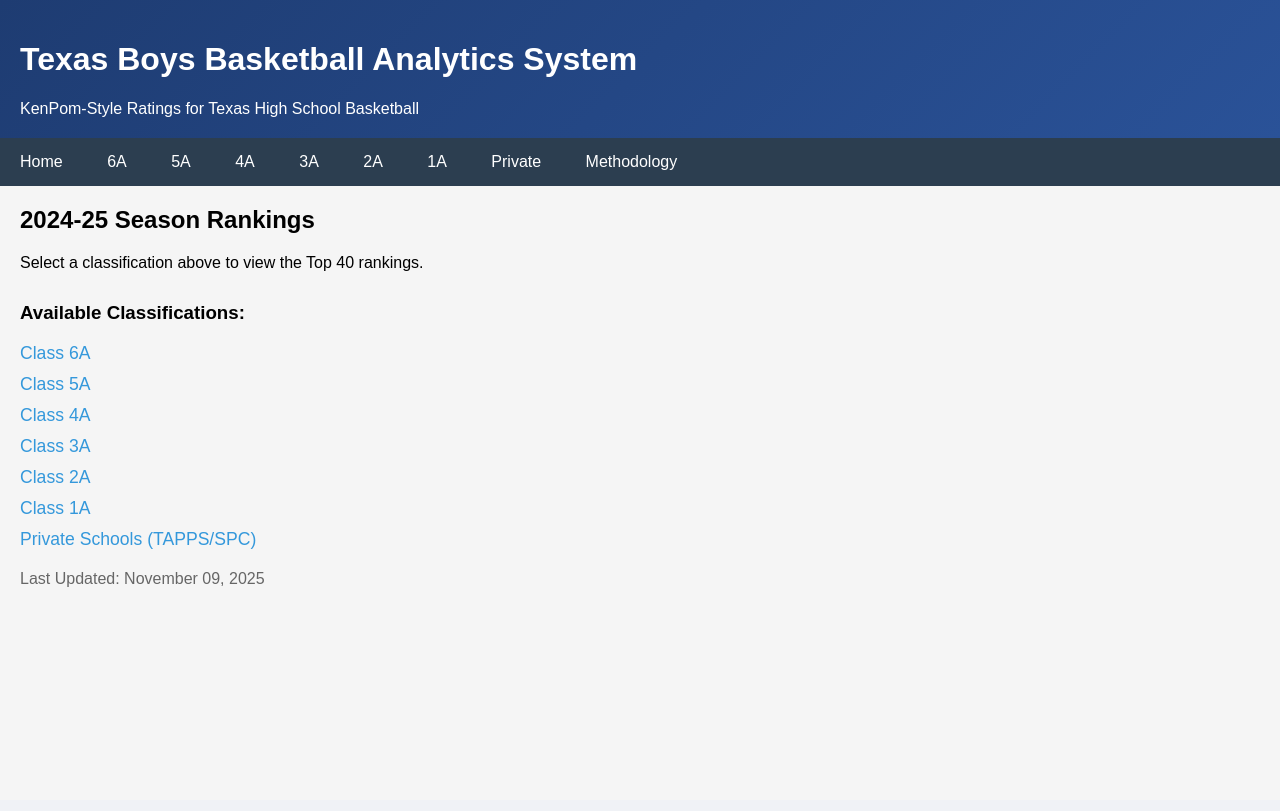
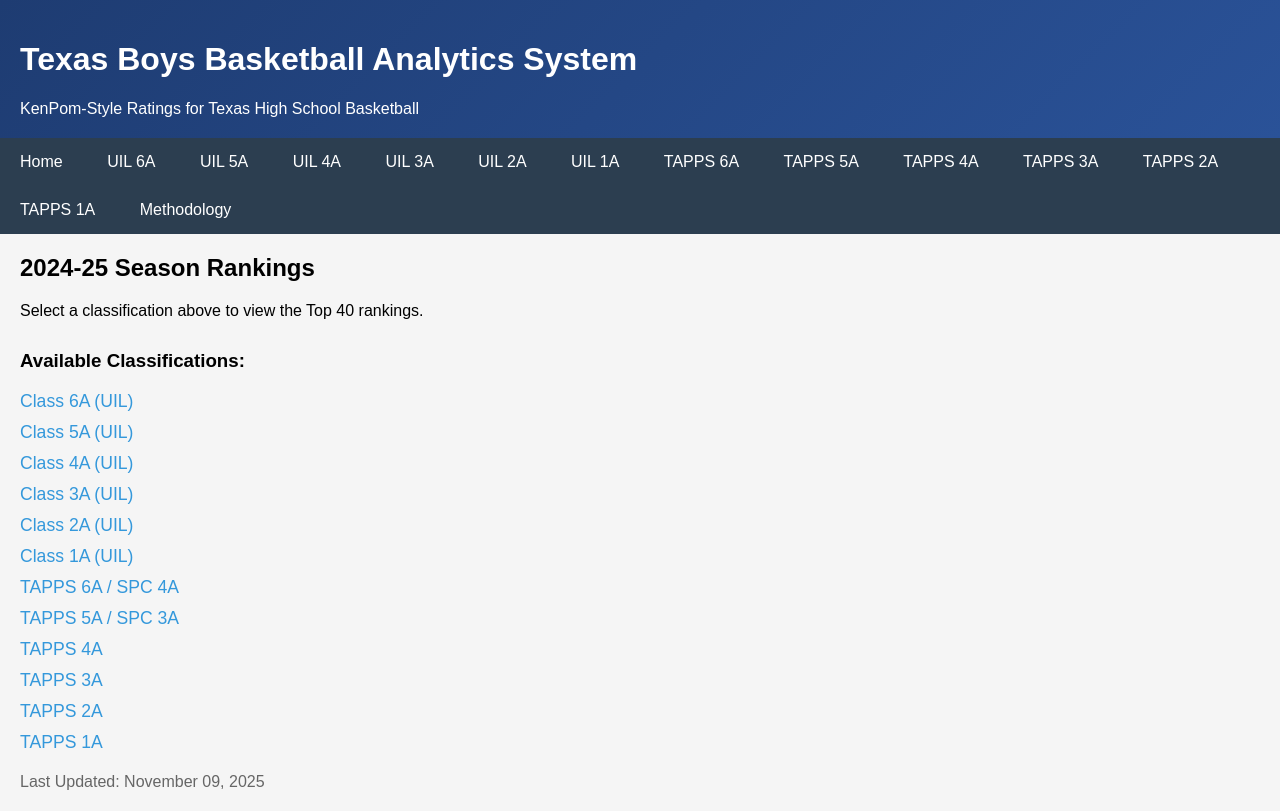
Before and after one commit to teamarete/TBBAS, a Flask app: page / in a window 1280 px wide. Before the commit the page ends 587 px from the top, so only its background shows below. Run offline with Flask 3, Linux system fonts and the light colour scheme.

Commit message:
Add TAPPS/SPC private school classifications
- Added 6 TAPPS classifications to scraper and app
- TAPPS 6A/SPC 4A, TAPPS 5A/SPC 3A, TAPPS 4A, 3A, 2A, 1A
- Each classification shows top 10 teams
- Updated navigation to show all 12 classifications (6 UIL + 6 TAPPS)
- Fixed private school scraper to properly parse TABC data
- Now scraping 60 private school teams across 6 classifications

Private schools now include:
- Dallas Parish Episcopal, Houston Second Baptist
- Mckinney Christian, Dallas Yavneh
- First Baptist Academy-Dallas, Divine Savior Academy
- And 54 more teams across all TAPPS divisions

🤖 Generated with [Claude Code](https://claude.com/claude-code)

Co-Authored-By: Claude <noreply@anthropic.com>

```diff
--- a/app.py
+++ b/app.py
@@ -19,13 +19,18 @@ if os.getenv('FLASK_ENV') != 'development':
     start_scheduler()
 
 CLASSIFICATIONS = {
-    'AAAAAA': 'Class 6A',
-    'AAAAA': 'Class 5A',
-    'AAAA': 'Class 4A',
-    'AAA': 'Class 3A',
-    'AA': 'Class 2A',
-    'A': 'Class 1A',
-    'Private': 'Private Schools (TAPPS/SPC)'
+    'AAAAAA': 'Class 6A (UIL)',
+    'AAAAA': 'Class 5A (UIL)',
+    'AAAA': 'Class 4A (UIL)',
+    'AAA': 'Class 3A (UIL)',
+    'AA': 'Class 2A (UIL)',
+    'A': 'Class 1A (UIL)',
+    'TAPPS_6A': 'TAPPS 6A / SPC 4A',
+    'TAPPS_5A': 'TAPPS 5A / SPC 3A',
+    'TAPPS_4A': 'TAPPS 4A',
+    'TAPPS_3A': 'TAPPS 3A',
+    'TAPPS_2A': 'TAPPS 2A',
+    'TAPPS_1A': 'TAPPS 1A'
 }
 
 
@@ -67,9 +72,10 @@ def classification_rankings(classification):
     teams = []
 
     if data:
-        if classification == 'Private':
-            # Get private school rankings
-            raw_teams = data.get('private', [])
+        # Determine if this is a TAPPS or UIL classification
+        if classification.startswith('TAPPS_'):
+            # Get TAPPS classification rankings
+            raw_teams = data.get('private', {}).get(classification, [])
         else:
             # Get UIL classification rankings
             raw_teams = data.get('uil', {}).get(classification, [])
--- a/templates/base.html
+++ b/templates/base.html
@@ -21,13 +21,18 @@
     </div>
     <nav class="nav">
         <a href="/">Home</a>
-        <a href="/rankings/AAAAAA">6A</a>
-        <a href="/rankings/AAAAA">5A</a>
-        <a href="/rankings/AAAA">4A</a>
-        <a href="/rankings/AAA">3A</a>
-        <a href="/rankings/AA">2A</a>
-        <a href="/rankings/A">1A</a>
-        <a href="/rankings/Private">Private</a>
+        <a href="/rankings/AAAAAA">UIL 6A</a>
+        <a href="/rankings/AAAAA">UIL 5A</a>
+        <a href="/rankings/AAAA">UIL 4A</a>
+        <a href="/rankings/AAA">UIL 3A</a>
+        <a href="/rankings/AA">UIL 2A</a>
+        <a href="/rankings/A">UIL 1A</a>
+        <a href="/rankings/TAPPS_6A">TAPPS 6A</a>
+        <a href="/rankings/TAPPS_5A">TAPPS 5A</a>
+        <a href="/rankings/TAPPS_4A">TAPPS 4A</a>
+        <a href="/rankings/TAPPS_3A">TAPPS 3A</a>
+        <a href="/rankings/TAPPS_2A">TAPPS 2A</a>
+        <a href="/rankings/TAPPS_1A">TAPPS 1A</a>
         <a href="/methodology">Methodology</a>
     </nav>
     <div class="container">
```
Also changed, not shown: scraper.py (+47 -25 lines).
